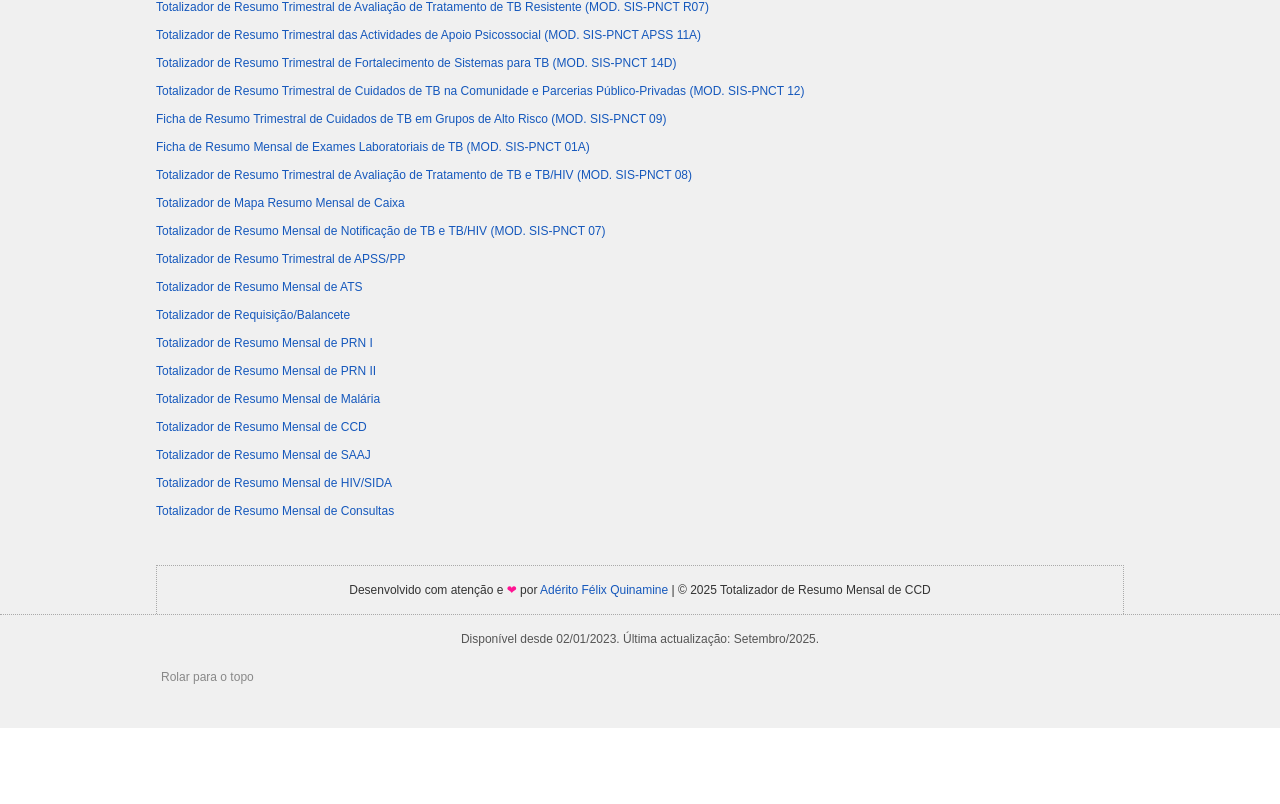
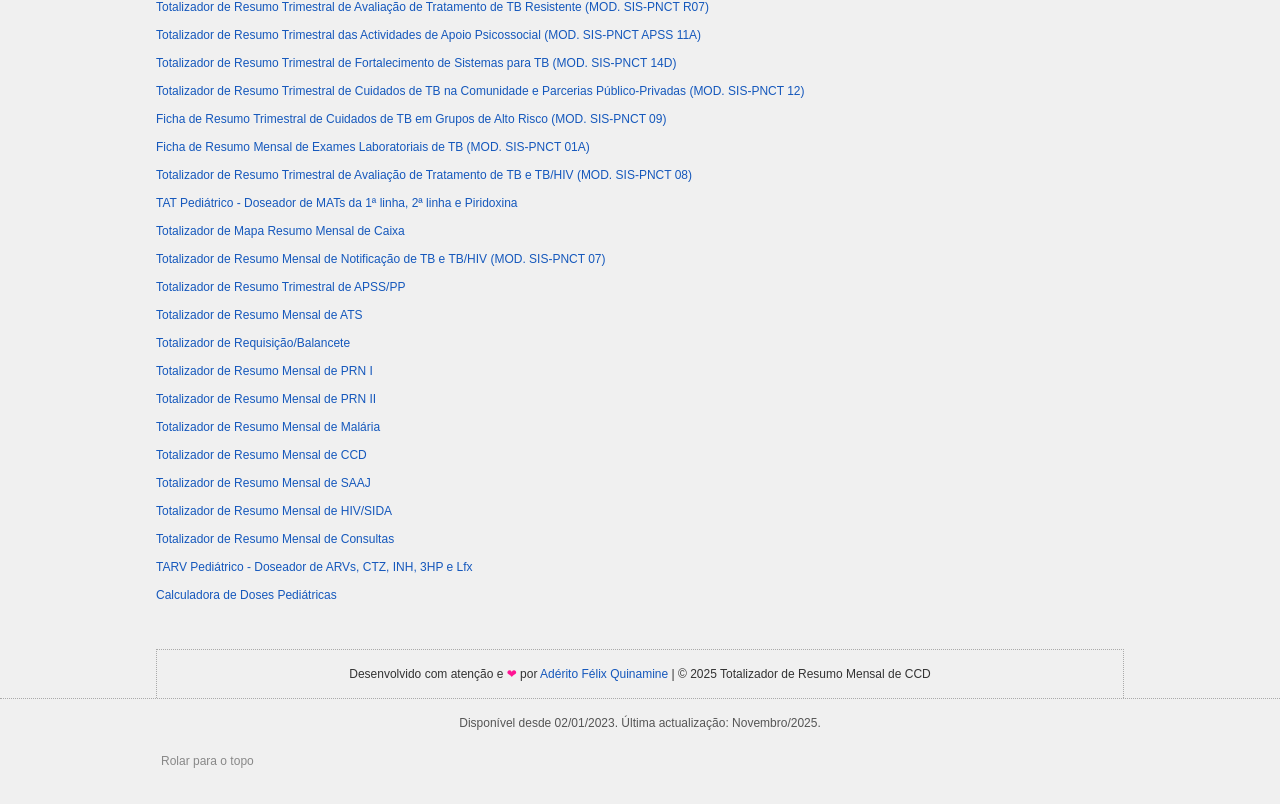
Before and after one commit to Quinamine/totalizador-de-resumo-mensal-de-ccd, a plain HTML site: page index.html in a window 1280 px wide. Shown: the part 3167-3971 px from the top of the page. Before the commit the page ends 3895 px from the top, so only its background shows below. Drawn offline with Linux system fonts and the light colour scheme; a script that the page names is missing.

Commit message:
HTML: Desocultei os links de acesso aos doseadores de fármacos.

```diff
--- a/index.html
+++ b/index.html
@@ -873,7 +873,7 @@
                 <p class="artigo-ajuda__p--smaller artigo-ajuda__p-tooltip"><span class="--hide-on-mobile">Clique</span><span class="--hide-on-desktop">Toque</span> num título para exibir ou ocultar o seu conteúdo. <span class="artigo-ajuda__p-tooltip__arrow"></span></p>
                 <details class="artigo__details">
                     <summary class="details__summary">Realçar totais</summary>
-                    <p>Adiciona cor de fundo amarela às células dos totais. Essas têm o acesso interdito e a funcionalidade de realçá-las, permite distinguí-las facilmente das outras células. Muito útil em celulares.</p>
+                    <p>Adiciona cor de fundo amarela às células dos totais. Essas têm o acesso interdito e a funcionalidade de realçá-las, permite distingui-las facilmente das outras células. Muito útil sobretudo em dispositivos móveis.</p>
                     <p class="info-content info-content--no-shadow">A cor de realce de fundo  das células não afecta a impressão.</p>
                 </details>
                 <details class="artigo__details">
@@ -946,7 +946,7 @@
                         <li><a href=https://quinamine.github.io/ficha-de-resumo-trimestral-de-cuidados-de-tb-em-grupos-de-alto-risco/index.html class="footer__nav__link">Ficha de Resumo Trimestral de Cuidados de TB em Grupos de Alto Risco (MOD. SIS-PNCT 09)</a></li>
                         <li><a href=https://quinamine.github.io/ficha-de-resumo-mensal-de-exames-laboratoriais-de-tb/index.html class="footer__nav__link" class="footer__nav__link">Ficha de Resumo Mensal de Exames Laboratoriais de TB (MOD. SIS-PNCT 01A)</a></li>
                         <li><a href=https://quinamine.github.io/totalizador-de-resumo-trimestral-de-avaliacao-de-tto-de-tb-e-tb-hiv/index.html class="footer__nav__link">Totalizador de Resumo Trimestral de Avaliação de Tratamento de TB e TB/HIV (MOD. SIS-PNCT 08)</a></li>
-                        <li class="--display-none"><a href=https://quinamine.github.io/tat-pediatrico/index.html class="footer__nav__link">TAT Pediátrico - Doseador de MATs da 1ª linha, 2ª linha e Piridoxina</a></li>
+                        <li><a href=https://quinamine.github.io/tat-pediatrico/index.html class="footer__nav__link">TAT Pediátrico - Doseador de MATs da 1ª linha, 2ª linha e Piridoxina</a></li>
                         <li><a href=https://quinamine.github.io/totalizador-de-mapa-resumo-mensal-de-caixa/index.html class="footer__nav__link">Totalizador de Mapa Resumo Mensal de Caixa</a></li>
                         <li><a href=https://quinamine.github.io/totalizador-de-resumo-mensal-de-notificacao-de-tb-e-tb-hiv/index.html class="footer__nav__link">Totalizador de Resumo Mensal de Notificação de TB e TB/HIV (MOD. SIS-PNCT 07)</a></li>
                         <li><a href=https://quinamine.github.io/totalizador-de-resumo-trimestral-de-apss-e-pp/index.html class="footer__nav__link">Totalizador de Resumo Trimestral de APSS/PP</a></li>
@@ -959,14 +959,14 @@
                         <li><a href=https://quinamine.github.io/totalizador-de-resumo-mensal-de-saaj/index.html class="footer__nav__link">Totalizador de Resumo Mensal de SAAJ</a></li>
                         <li><a href=https://quinamine.github.io/totalizador-de-resumo-mensal-de-hiv-e-sida/index.html class="footer__nav__link">Totalizador de Resumo Mensal de HIV/SIDA</a></li>
                         <li><a href=https://quinamine.github.io/totalizador-de-resumo-mensal-de-consultas/index.html class="footer__nav__link">Totalizador de Resumo Mensal de Consultas</a></li>
-                        <li class="--display-none"><a href=https://quinamine.github.io/tarv-pediatrico/index.html class="footer__nav__link">TARV Pediátrico - Doseador de ARVs, CTZ, INH, 3HP e Lfx</a></li>
-                        <li class="--display-none"><a href=https://quinamine.github.io/calculadora-de-doses-pediatricas/index.html class="footer__nav__link">Calculadora de Doses Pediátricas</a></li>
+                        <li><a href=https://quinamine.github.io/tarv-pediatrico/index.html class="footer__nav__link">TARV Pediátrico - Doseador de ARVs, CTZ, INH, 3HP e Lfx</a></li>
+                        <li><a href=https://quinamine.github.io/calculadora-de-doses-pediatricas/index.html class="footer__nav__link">Calculadora de Doses Pediátricas</a></li>
                     </ul>
                 </nav>
                 <p class="footer__p footer__p--created-by">Desenvolvido com atenção e <span class="footer__p__heart">❤</span> por <a href=https://quinamine.github.io/aderito-felix-quinamine/index.html title="Acessar biografia &raquo;">Adérito Félix Quinamine</a> | ©&nbsp;<span class="footer__current-year"></span> Totalizador de Resumo Mensal de <abbr title="Consulta da Criança Doente">CCD</abbr></p>
                 <a href=#root class=footer__link--back-to-top>Rolar para o topo</a>
             </div>
-            <p class="footer__p footer__p--available-since">Disponível desde <time datetime="2023-01-02">02/01/2023</time>. Última actualização: Setembro/2025.</p>
+            <p class="footer__p footer__p--available-since">Disponível desde <time datetime="2023-01-02">02/01/2023</time>. Última actualização: Novembro/2025.</p>
         </footer>
         <div class="desfoque --no-print"></div>
         <script src="fisiologia/festasfelizes.js"></script>
```
